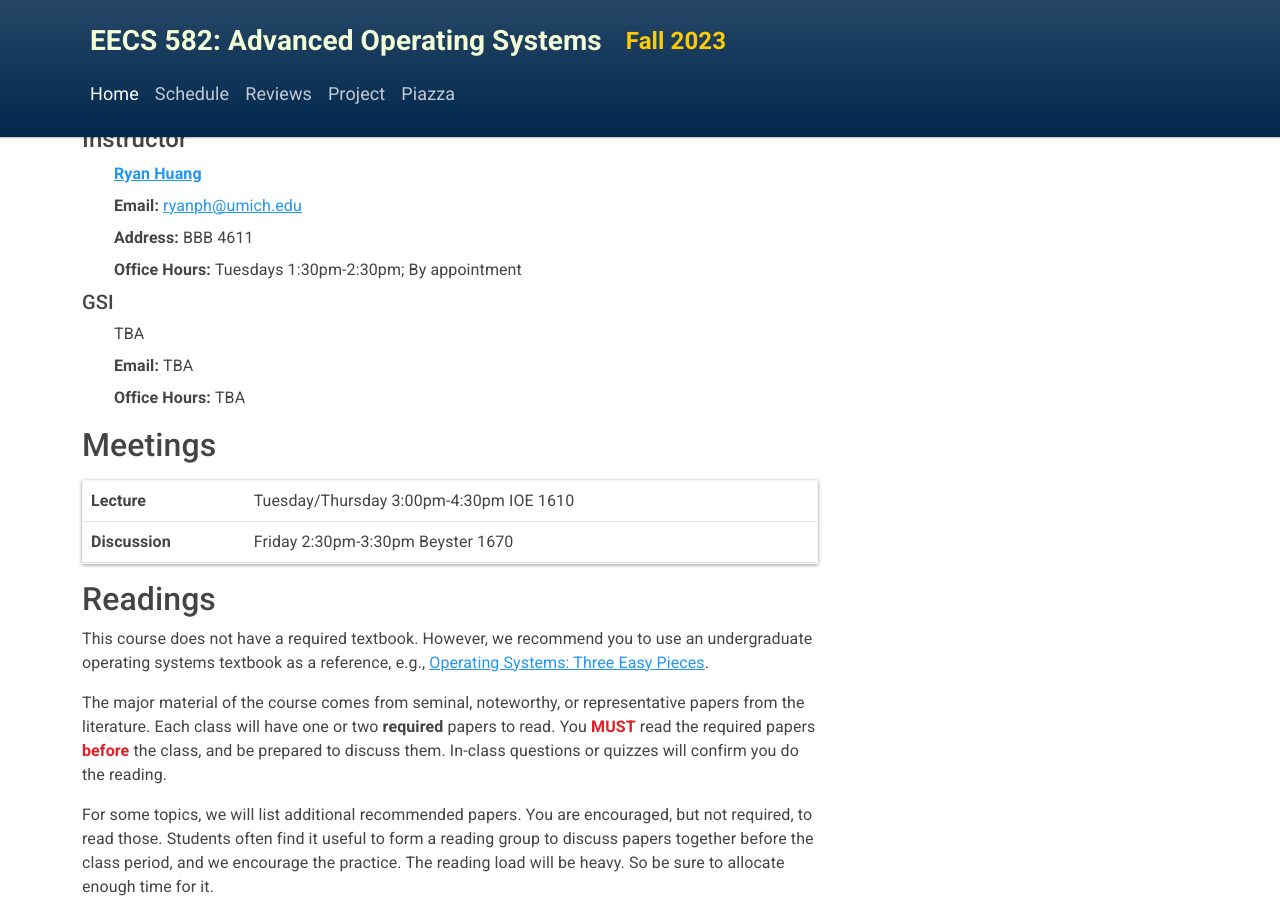
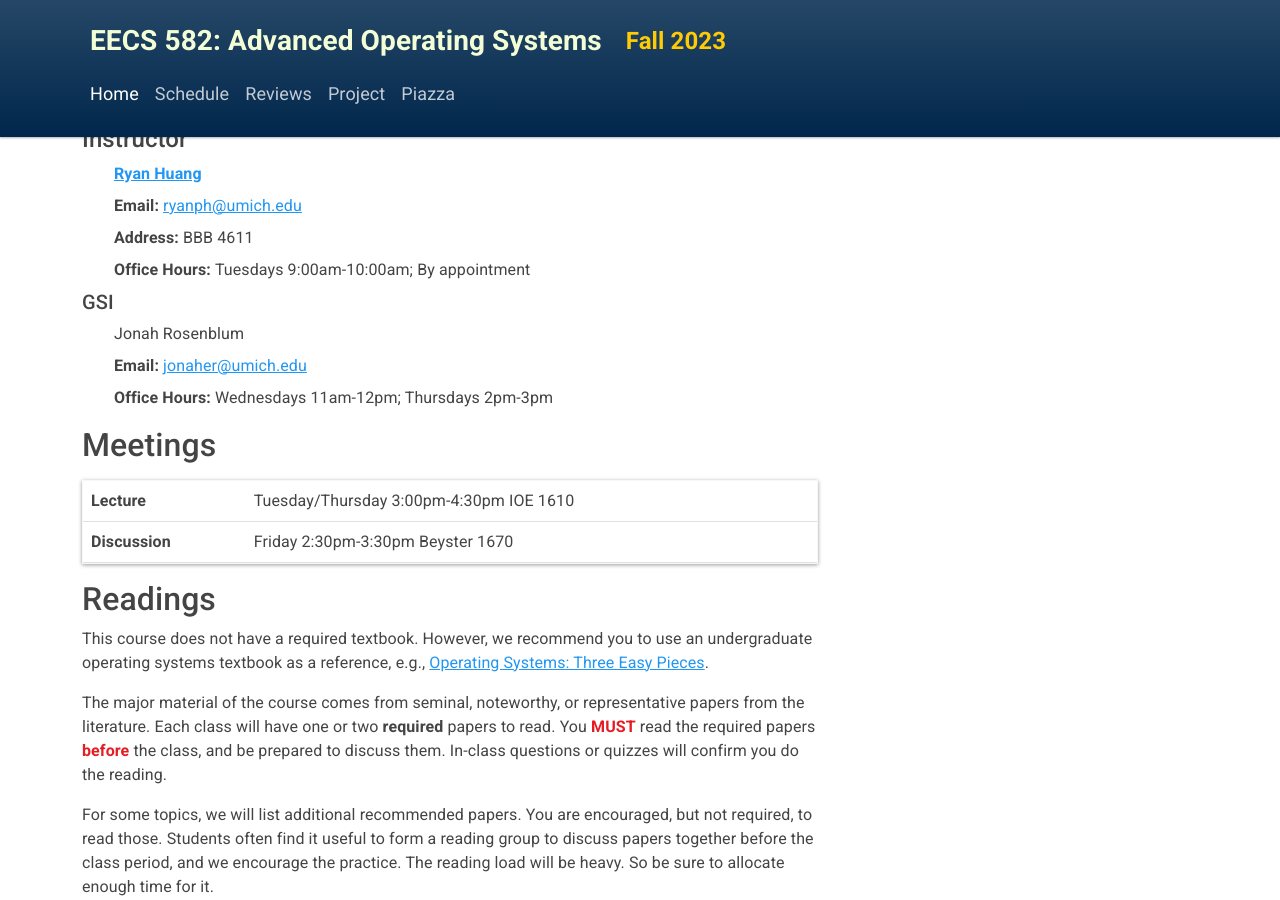
Before and after one commit to eecs582/eecs582.github.io, a Jekyll site: the page built from index.md, in a window 1280 px wide and 900 px high, scrolled down 660 px. Built offline with Jekyll 4.4.1, drawn with Linux system fonts in a browser that asks for light colours.

Commit message:
add TA office hour

```diff
--- a/index.md
+++ b/index.md
@@ -40,11 +40,11 @@ to Operating Systems)* or equivalent.
 	<dd><strong><a href="https://web.eecs.umich.edu/~ryanph">Ryan Huang</a></strong></dd>
 	<dd><b>Email: </b><a href="mailto:ryanph@umich.edu">ryanph@umich.edu</a></dd>
 	<dd><b>Address: </b>BBB 4611</dd>
-	<dd><b>Office Hours: </b>Tuesdays 1:30pm-2:30pm; By appointment</dd>
+	<dd><b>Office Hours: </b>Tuesdays 9:00am-10:00am; By appointment</dd>
 	<dt><h5>GSI</h5></dt>
-	<dd>TBA</dd>
-	<dd><b>Email: </b>TBA</dd>
-	<dd><b>Office Hours: </b>TBA</dd>
+	<dd>Jonah Rosenblum</dd>
+	<dd><b>Email: </b><a href="mailto:jonaher@umich.edu">jonaher@umich.edu</a></dd>
+	<dd><b>Office Hours: </b>Wednesdays 11am-12pm; Thursdays 2pm-3pm</dd>
 </dl>
 
 ## Meetings
```
